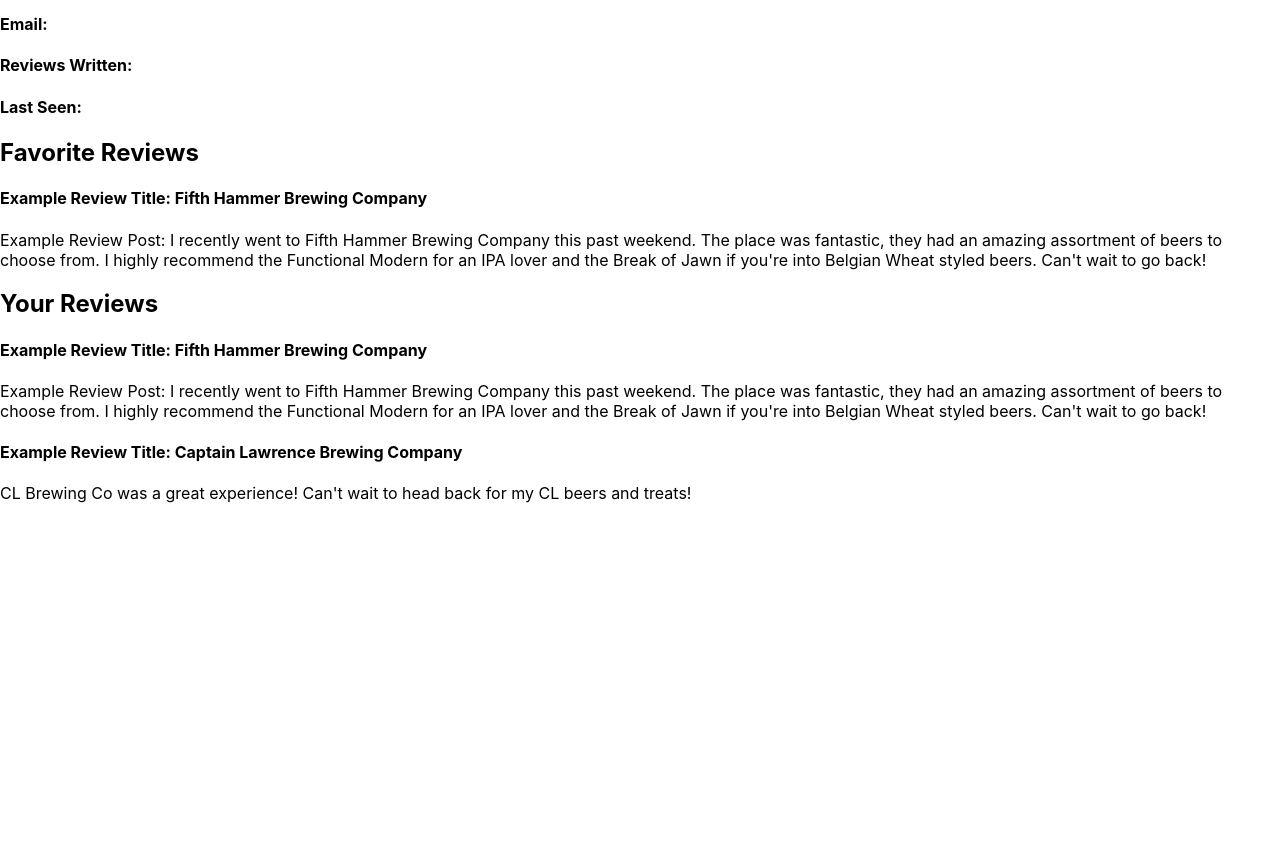
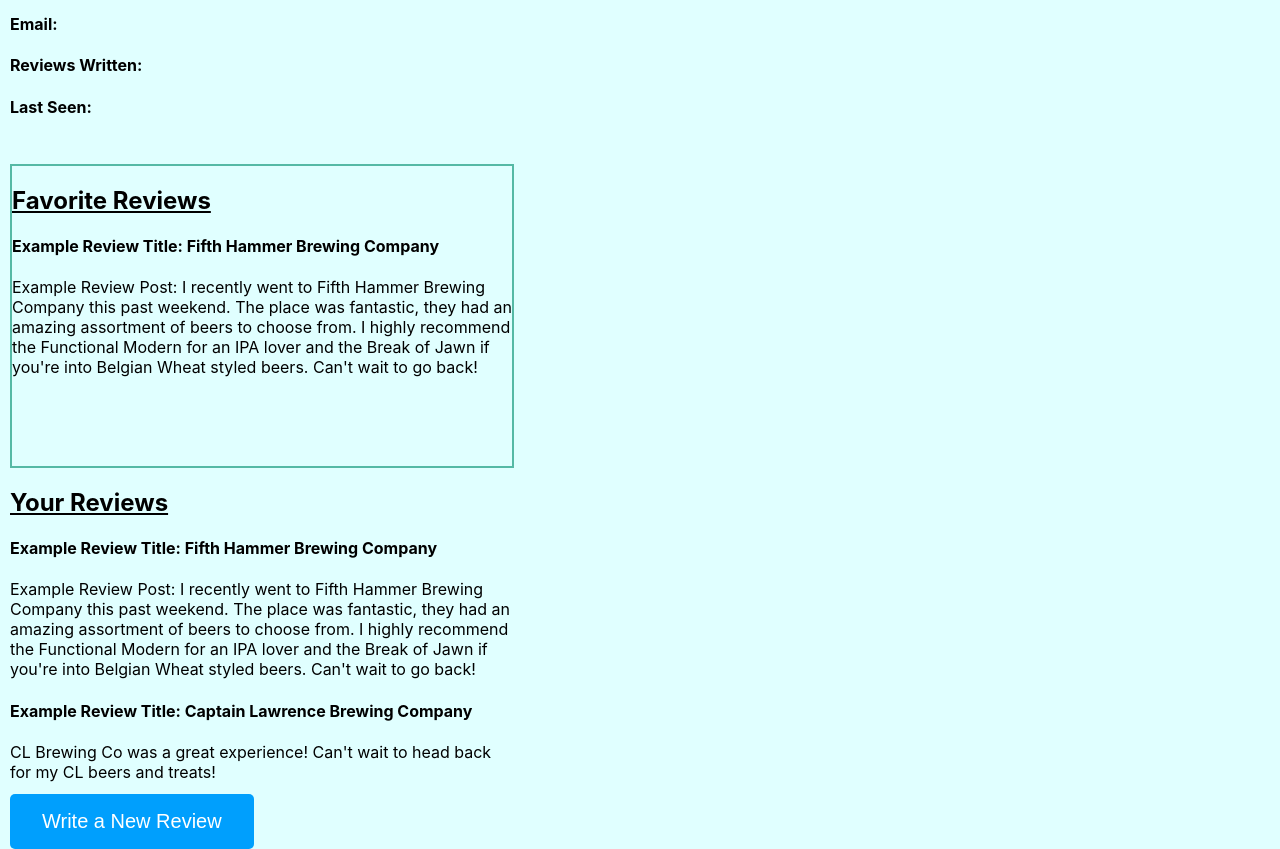
Before and after one commit to tnel91/brewski-frontend, a React (Create React App) app: page /profile in a window 1280 px wide. Shown: the part 120-969 px from the top of the page. Before the commit the page ends 800 px from the top, so only its background shows below. Built offline with nearby package versions, Linux system fonts and the light colour scheme.

Commit message:
CSS to user profile worked on

```diff
--- a/src/App.css
+++ b/src/App.css
@@ -118,3 +118,44 @@
   border: none;
   background-color: #009FFD;
 }
+
+.profile {
+  background-color: lightcyan;
+  padding-left: 10px;
+}
+
+h2 {
+  text-decoration: underline;
+}
+
+.info-card {
+  position: relative;
+  width: 400px;
+  height: 200px;
+}
+
+.review-cardfav {
+  position: relative;
+  width: 500px;
+  height: 300px;
+  border: 2px solid rgb(85, 185, 165);
+}
+
+.review-card {
+  position: relative;
+  width: 500px;
+  height: 200px;
+  margin-bottom: 90px;
+}
+
+
+#user-button {
+  padding: 1rem 2rem;
+  font-size: 1.25em;
+  margin-top: 1rem;
+  border-radius: 5px;
+  cursor: pointer;
+  border: none;
+  background-color: #009FFD;
+  color: white;
+}
--- a/src/pages/Profile.js
+++ b/src/pages/Profile.js
@@ -1,18 +1,20 @@
 import React from "react";
+import { useNavigate } from "react-router-dom";
 
 const Profile = () => {
+  let navigate = useNavigate();
 
   return (
     <div className="profile">
-      <div className="user-info">
+      <div className="info-card">
       <h2>User Profile</h2>
-      <div id="user1">
+      <div id="user">
         <h4>Email:</h4>
         <h4>Reviews Written:</h4>
         <h4>Last Seen:</h4>
       </div>
       </div>
-      <div className="user2">
+      <div className="review-cardfav">
         <h2>Favorite Reviews</h2>
         <div id="fav-reviews">
           <h4>Example Review Title: Fifth Hammer Brewing Company</h4>
@@ -20,7 +22,7 @@
             I highly recommend the Functional Modern for an IPA lover and the Break of Jawn if you're into Belgian Wheat styled beers.  Can't wait to go back! </p>
         </div>
       </div>
-      <div className="user23">
+      <div className="review-card">
         <h2>Your Reviews</h2>
         <div id="your-reviews">
         <h4>Example Review Title: Fifth Hammer Brewing Company</h4>
@@ -31,6 +33,9 @@
             <p>CL Brewing Co was a great experience!  Can't wait to head back for my CL beers and treats!</p>
         </div>
       </div>
+      <div className="user-button">
+      <button id="user-button" onClick={() => navigate('/breweries')}>Write a New Review</button>
+      </div>
     </div>
   )
 }
```
